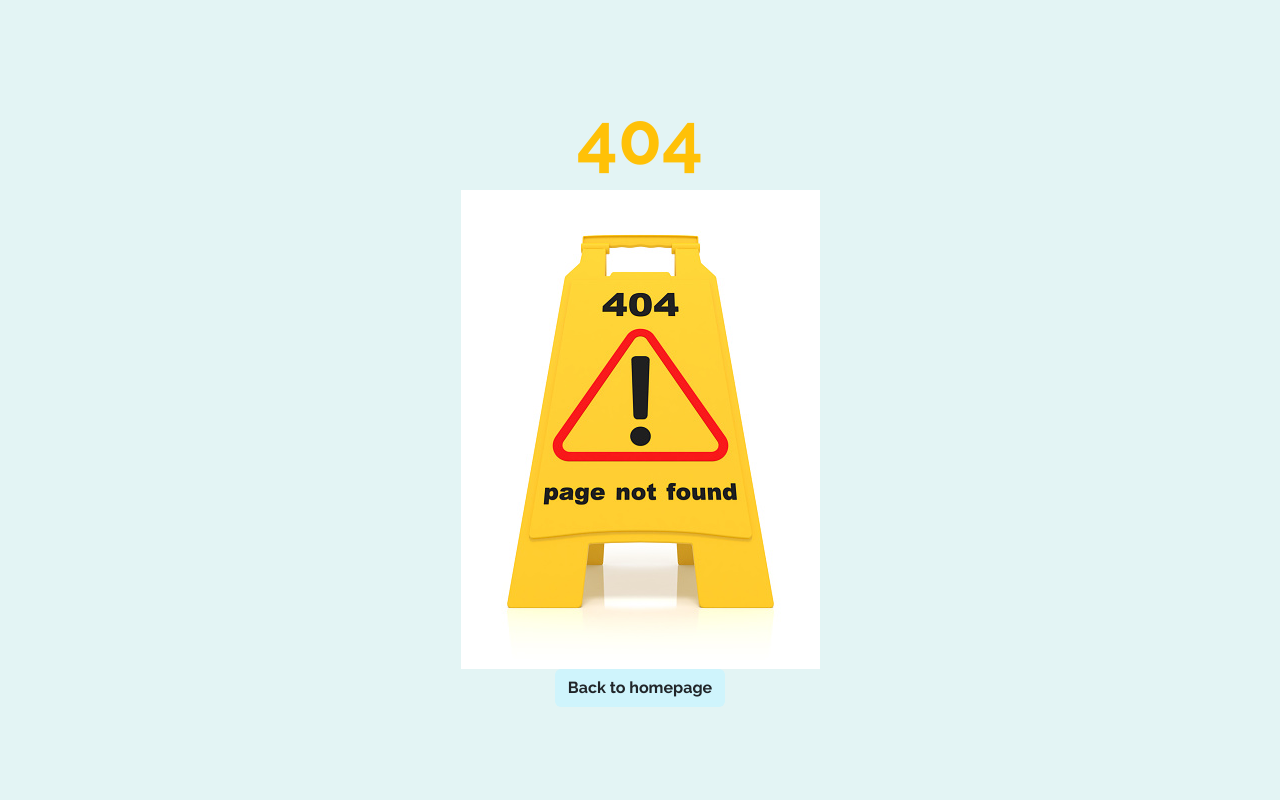
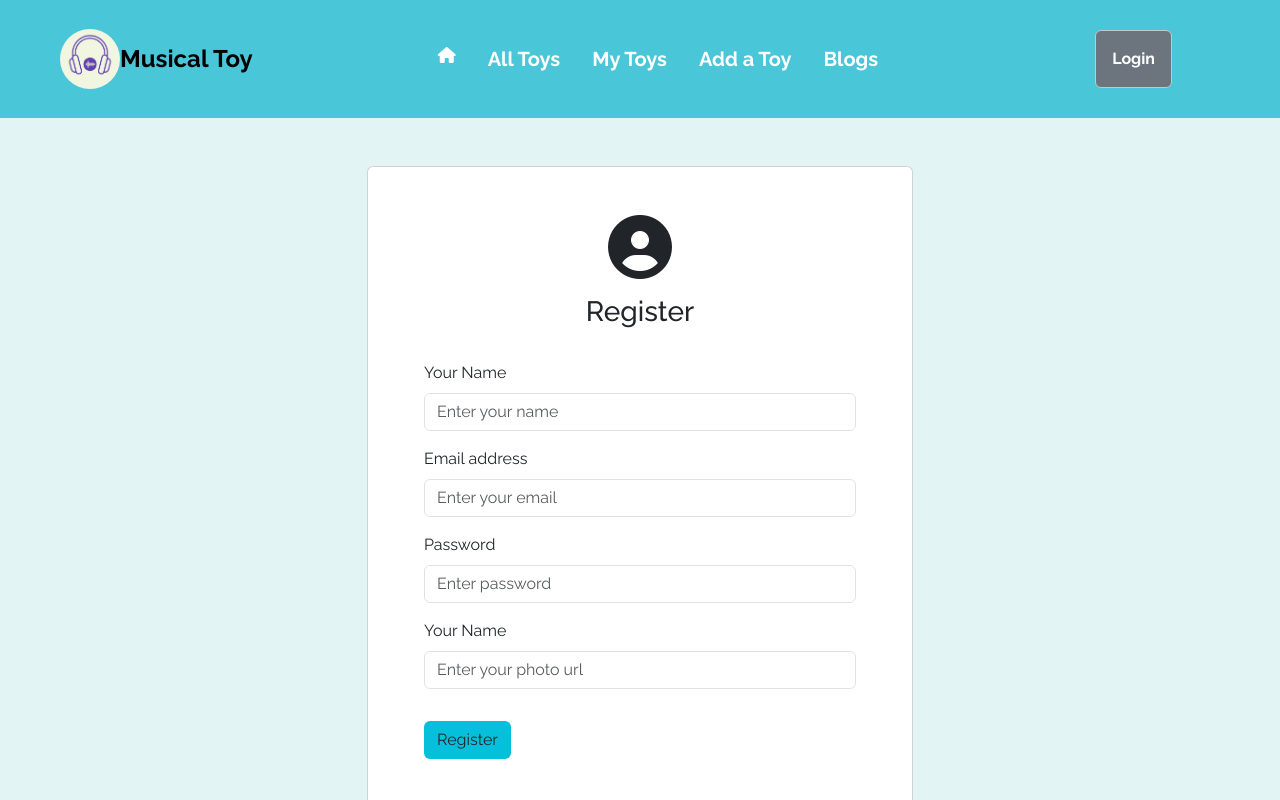
Before and after one commit to Showmandas/Musical-Toy-React-Client, a React (Vite) app: page /register in a window 1280 px wide. Before the commit this address had no page. Shown: the top 800 px of the page. Built offline with nearby package versions, Linux system fonts and the light colour scheme.

Commit message:
design login and registration pages

```diff
--- a/src/components/Header/Header.jsx
+++ b/src/components/Header/Header.jsx
@@ -36,7 +36,7 @@ export default function Header() {
         </li>
       </ul>
       <div className="d-flex justify-content-center px-5">
-        <Link>
+        <Link to={'/login'}>
         <button className="btn fw-bold border-secondary-subtle btn-outline-info p-3 text-white bg-secondary hover:bg-primary">Login</button>
         </Link>
       </div>
--- /dev/null
+++ b/src/components/Login/Login.jsx
@@ -0,0 +1,34 @@
+import React from 'react'
+// import logImg from '../../assets/images/logImg.avif'
+import { Link } from 'react-router-dom'
+export default function Login() {
+  return (
+    <div className='container my-5'>
+    <div className="row">
+        <div className="col-lg-6 m-auto col-12">
+            <div className="card p-5">
+            <div className='mb-3 m-auto text-center'>
+            <i className="fa-solid fa-circle-user fa-4x mb-3"></i>
+            <h3>Login</h3>
+            </div>
+            <form className='mb-5 p-2'>
+  <div className="mb-3">
+    <label  className="form-label">Email address</label>
+    <input type="email" name='email' className="form-control" id="email" required/>
+  </div>
+  <div className="mb-3">
+    <label className="form-label">Password</label>
+    <input type="password" name='password' className="form-control" id="password" />
+  </div>
+  <button type="submit" className="btn m-auto mt-3" id='loginBtn'>Login</button>
+</form>
+<p className='text-center mb-4'>Are you new to the site?please <Link to={'/register'} className='text-info fw-bold'>Register</Link></p>
+<button className='btn bg-primary-subtle w-75 m-auto fw-bold fs-5'>Sign in with Google</button>
+            </div>
+        </div>
+
+    </div>
+
+    </div>
+  )
+}
--- /dev/null
+++ b/src/components/Register/Register.jsx
@@ -0,0 +1,42 @@
+import React from 'react'
+// import logImg from '../../assets/images/logImg.avif'
+import { Link } from 'react-router-dom'
+export default function Register() {
+  return (
+    <div className='container my-5'>
+    <div className="row">
+        <div className="col-lg-6 m-auto col-12">
+            <div className="card p-5">
+            <div className='mb-3 m-auto text-center'>
+            <i className="fa-solid fa-circle-user fa-4x mb-3"></i>
+            <h3>Register</h3>
+
+            </div>
+            <form className='mb-5 p-2'>
+  <div className="mb-3">
+    <label  className="form-label">Your Name</label>
+    <input type="text" name='name' className="form-control" id="name" placeholder='Enter your name' required/>
+  </div>
+  <div className="mb-3">
+    <label  className="form-label">Email address</label>
+    <input type="email" name='email' placeholder='Enter your email' className="form-control" id="email" required/>
+  </div>
+  <div className="mb-3">
+    <label className="form-label">Password</label>
+    <input type="password" name='password' className="form-control" placeholder='Enter password' id="password" />
+  </div>
+  <div className="mb-3">
+    <label  className="form-label">Your Name</label>
+    <input type="text" name='photo' className="form-control" id="photo" placeholder='Enter your photo url' required/>
+  </div>
+  <button type="submit" className="btn m-auto mt-3" id='loginBtn'>Register</button>
+</form>
+<p className='text-center mb-4'>Already Registered?please <Link to={'/login'} className='text-info fw-bold'>Login</Link></p>
+            </div>
+        </div>
+
+    </div>
+
+    </div>
+  )
+}
--- a/src/index.css
+++ b/src/index.css
@@ -33,3 +33,8 @@ footer{
     height: 300px;
     object-fit: cover;
 }
+
+#loginBtn{
+    background-color: #05BFDB !important;
+
+}
```
Also changed, not shown: src/components/AuthProvider/AuthProvider.jsx (added, +77 -0 lines), src/main.jsx (+10 -0 lines), src/assets/images/logImg.avif (added).
